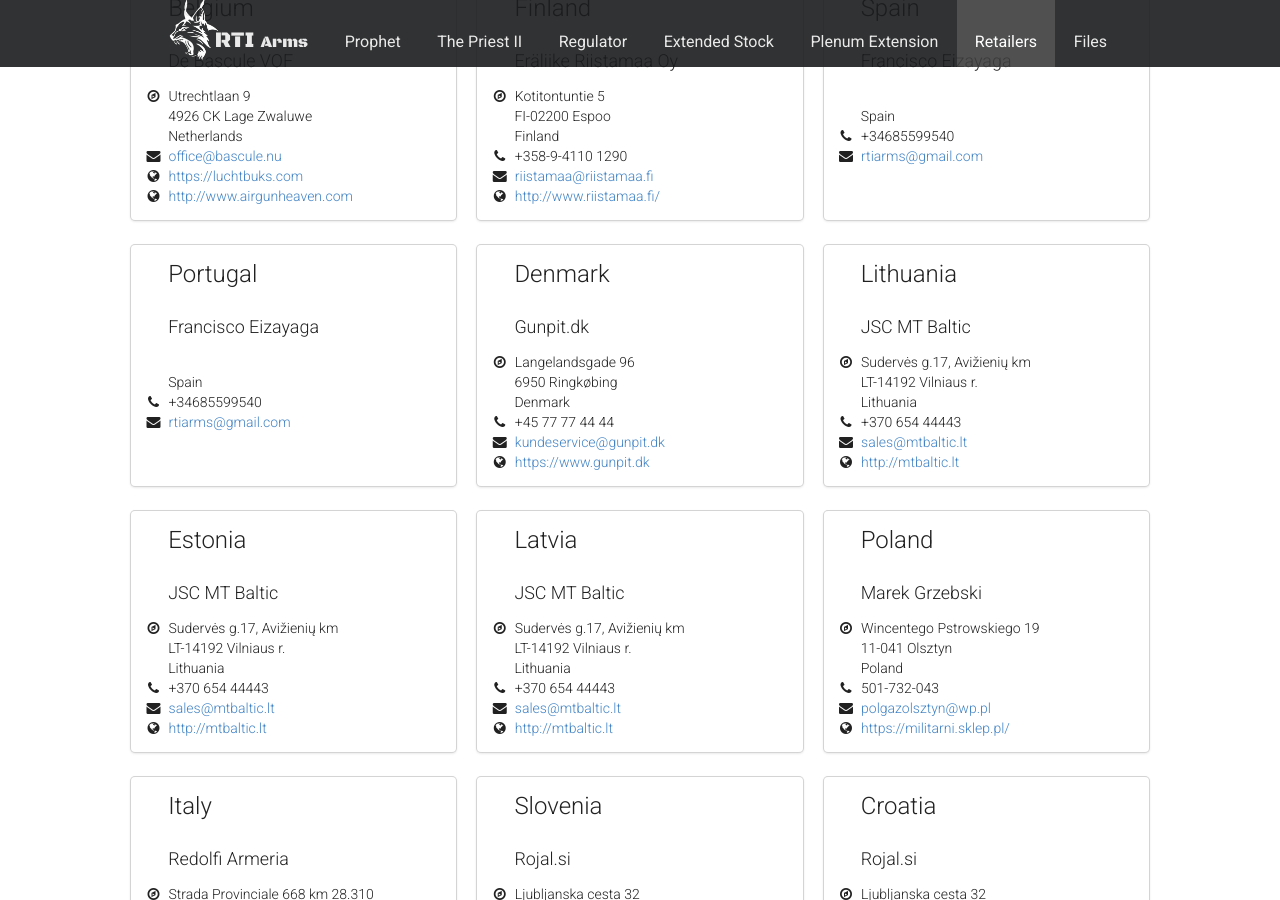
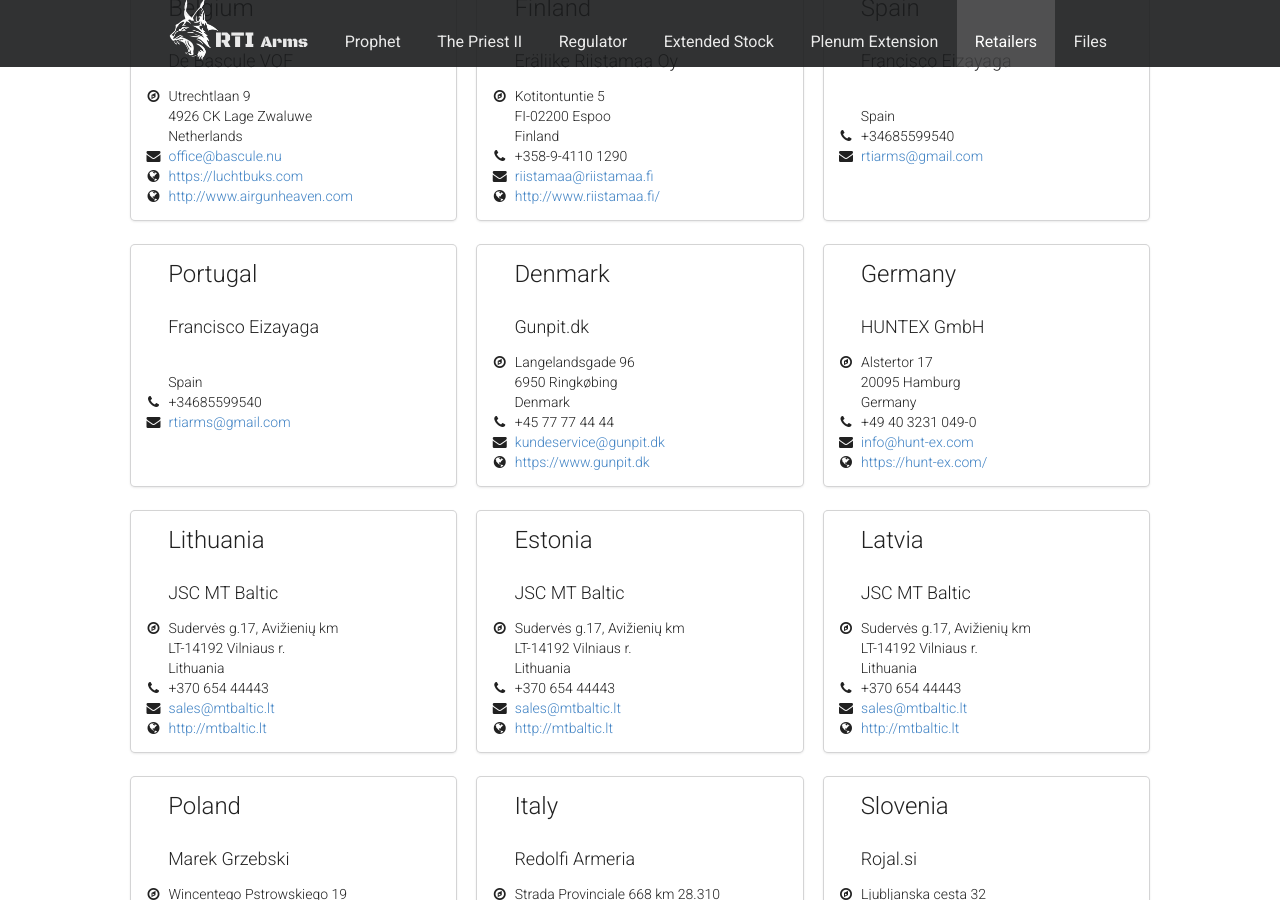
Before and after one commit to qstraza/rtiarms, a Jekyll site: the page built from pages/retailers.html, in a window 1280 px wide and 900 px high, scrolled down 1033 px. Built offline with Jekyll 4.4.1, drawn with Linux system fonts in a browser that asks for light colours.

Commit message:
added new dealers

```diff
--- a/_data/retailers.yml
+++ b/_data/retailers.yml
@@ -167,6 +167,20 @@
                 "Poland":
                     - 53.765481
                     - 20.493128
+        -
+            id: 22
+            name: "HUNTEX GmbH"
+            street: "Alstertor 17"
+            city: "20095 Hamburg"
+            website:
+                - "https://hunt-ex.com/"
+            email: "info@hunt-ex.com"
+            phone: "+49 40 3231 049-0"
+            country: "Germany"
+            represents:
+                "Germany":
+                    - 53.79618139874818
+                    - 9.94656896863824
 -   region: "North America"
     retailers:
         -
```
